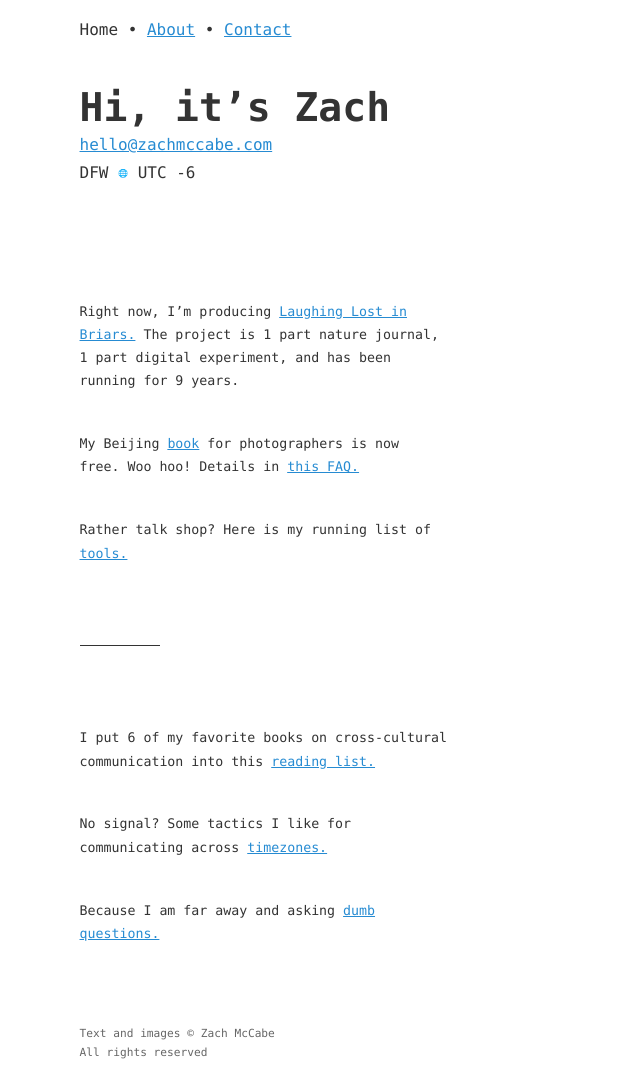
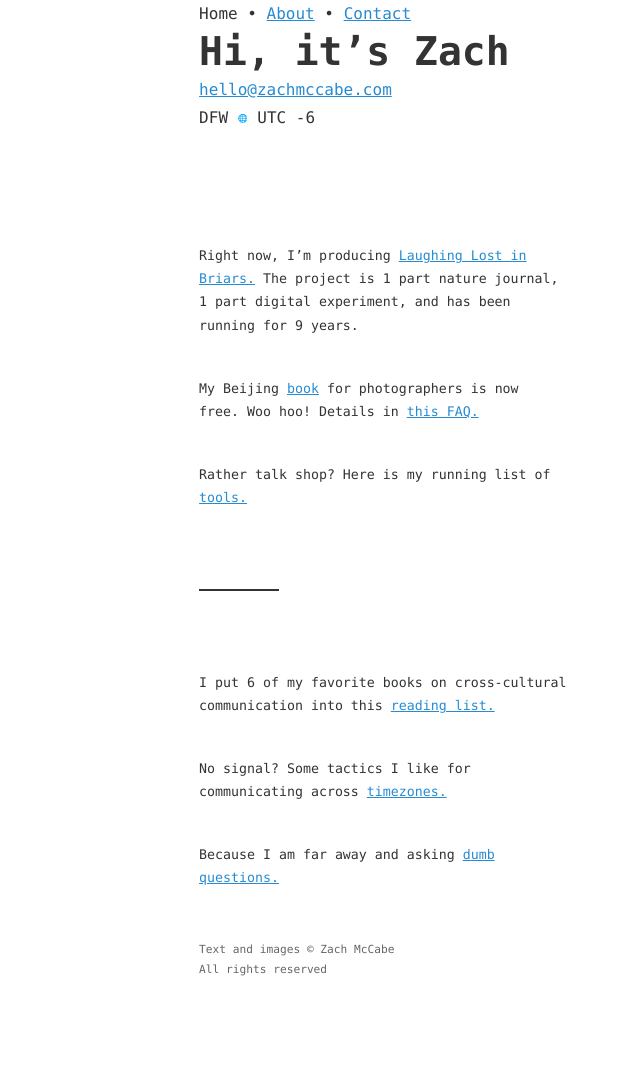
Before and after one commit to zachmccabe/zachmccabe.github.io, a Jekyll site: the page built from index.md, in a window 1280 px wide. Shown: the whole page, without its empty margins (255-895 px from the left). Built offline with Jekyll 4.4.1, drawn with Linux system fonts in a browser that asks for light colours; after the commit the page ends 991 px from its top, so only the background shows below that.

Commit message:
Update kao-midnite-13.css

```diff
--- a/assets/kao-midnite-13.css
+++ b/assets/kao-midnite-13.css
@@ -33,28 +33,48 @@ body {
   overflow-wrap: break-word;
 }
 
+header, .site-nav-top, main, footer {
+  padding-left: 0;
+  margin: 0 auto;
+  width: 70ch;
+  max-width: 98%;
+  text-align: left;
+}
+
+.wrap-70 {
+  width: 70ch;
+  max-width: 100%;
+  margin: 0 auto;
+}
+
+/*
 header, footer {
   text-align: left;
   margin: 0;
   padding: 0 0 0 1rem;
   width: auto;
 }
+*/
 
 footer p {
   font-size: var(--fs-070);
   color: #666;
 }
 
+/*
 header {
   max-width: 70ch;
 }
+*/
 
+/*
 main {
   text-align: left;
   margin: 0;
   padding: 0 0 1.728rem 1rem;
   width: auto;
 }
+*/
 
 main ol, main ul {
   margin-top: 1.728em;
@@ -109,6 +129,7 @@ main table {
   flex-grow: 10;
 }
 
+/*
 .site-nav-top {
   font-size: var(--fs-100);
   text-align: left;
@@ -116,6 +137,7 @@ main table {
   padding: 1rem 0 2.48rem 1rem;
   width: auto;
 }
+*/
 
 .breadbox {
   margin: 0;
```
